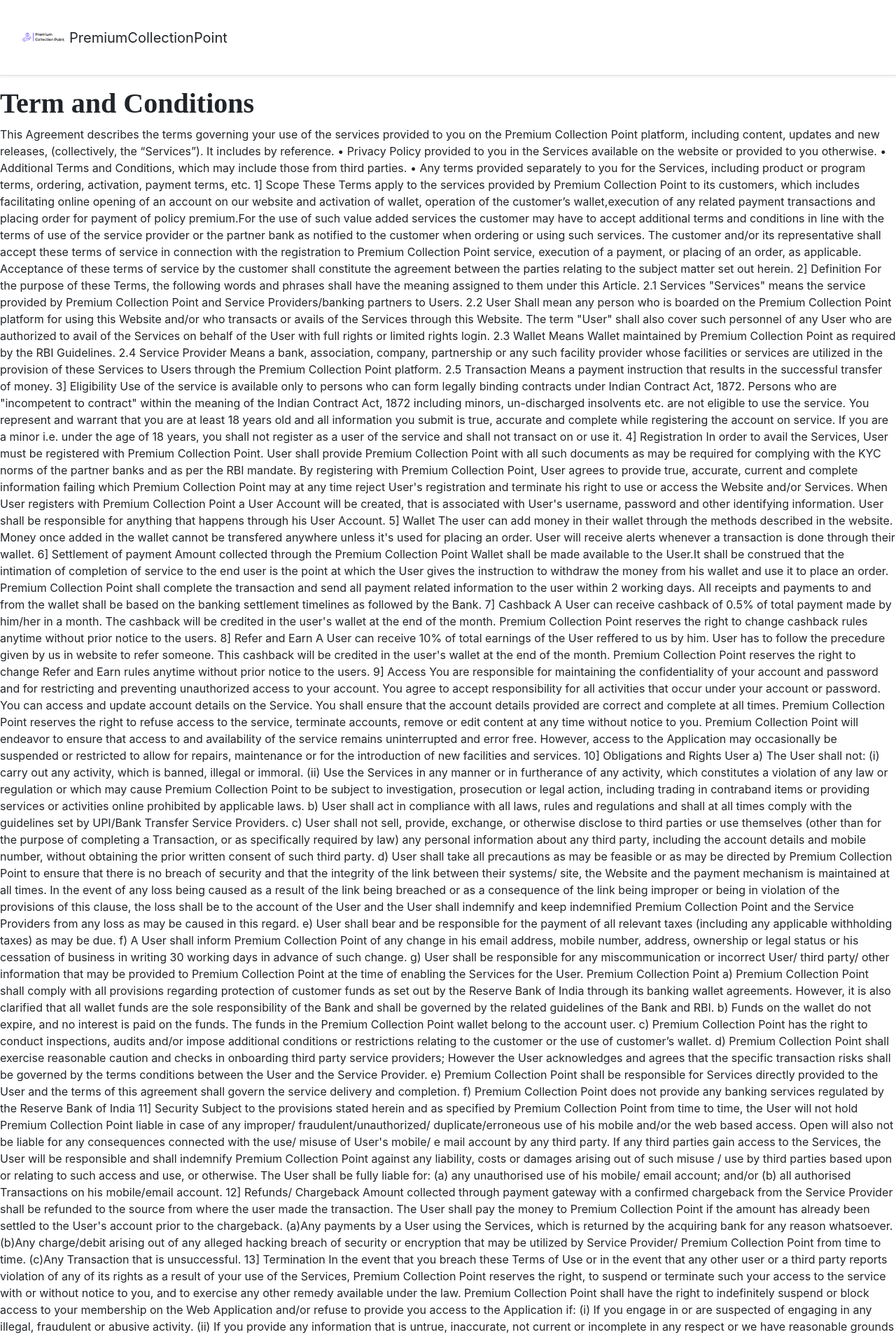
After one commit to arpansahu/premium-collection-point, a Django app: page /termandconditions in a window 1280 px wide. The commit adds this page. Shown: the top 1911 px of the page at 70% size. Run offline with Django 3.2, Linux system fonts and the light colour scheme; some libraries are stand-ins or nearby versions.

Commit message:
somenew  pages added
termsandcontitons
contactus
privacypolicy

```diff
--- a/SahuBeemaKendra10/urls.py
+++ b/SahuBeemaKendra10/urls.py
@@ -4,7 +4,10 @@
 
 # from .views import home_screen_views
 from SahuBeemaKendra10.views import (
-    home_view
+    home_view,
+    contactus,
+    termsandconditions,
+    privacypolicy,
 )
 from account.views import (
     registration_view,
@@ -73,6 +76,10 @@
     # Common Url's
     path('getkyc', getKycied, name='getkyc'),
     path('', home_view, name='home'),
+    path('contactus', contactus, name='contactus'),
+    path('termandconditions', termsandconditions, name='termandconditions'),
+    path('privacypolicy', privacypolicy, name='privacypolicy'),
+
 
     # Django Accounts Url's
     path('register/', registration_view, name='register'),
--- a/SahuBeemaKendra10/views.py
+++ b/SahuBeemaKendra10/views.py
@@ -17,6 +17,16 @@
 
 
 def home_view(request):
-    #if not request.is_secure():
+    # if not request.is_secure():
     #    return HttpResponseRedirect('https://www.premiumcollectionpoint.com')
     return render(request, 'Home.html')
+
+
+def contactus(request):
+    return render(request, 'contact.html')
+
+def termsandconditions(request):
+    return render(request, 'termsandcontitons.html')
+
+def privacypolicy(request):
+    return render(request, 'privacypolicy.html')
--- /dev/null
+++ b/templates/termsandcontitons.html
@@ -0,0 +1,308 @@
+{% extends 'base.html' %}
+{% load static %}
+
+{% block content %}
+<link rel="stylesheet" href="https://cdnjs.cloudflare.com/ajax/libs/font-awesome/4.7.0/css/font-awesome.min.css">
+<script src='https://kit.fontawesome.com/a076d05399.js'></script>
+
+<div>
+    <h1 style="font-weight: bolder; font-family: Montserrat-ExtraBold">Term and Conditions</h1>
+    <p>
+        This Agreement describes the terms governing your use of the services provided to you on the Premium Collection Point
+    platform, including content, updates and new releases, (collectively, the “Services”). It includes by reference.
+        • Privacy Policy provided to you in the Services available on the website or provided to you otherwise.
+        • Additional Terms and Conditions, which may include those from third parties.
+        • Any terms provided separately to you for the Services, including product or program terms, ordering, activation,
+          payment terms, etc.
+
+    1] Scope
+       These Terms apply to the services provided by Premium Collection Point to its customers, which includes
+       facilitating online opening of an account on our website and activation of wallet, operation of the customer’s
+       wallet,execution of any related payment transactions and placing order for payment of policy premium.For the
+       use of such value added services the customer may have to accept additional terms and conditions in line with
+       the terms of use of the service provider or the partner bank as notified to the customer when ordering or using
+       such services.
+
+       The customer and/or its representative shall accept these terms of service in connection with the registration to
+       Premium Collection Point service, execution of a payment, or placing of an order, as applicable.
+       Acceptance of these terms of service by the customer shall constitute the agreement between the parties relating
+       to the subject matter set out herein.
+
+
+    2] Definition
+       For the purpose of these Terms, the following words and phrases shall have the meaning assigned to them under this
+       Article.
+
+       2.1 Services
+       "Services" means the service provided by Premium Collection Point and Service Providers/banking partners to Users.
+
+       2.2 User
+       Shall mean any person who is boarded on the Premium Collection Point platform for using this Website and/or who
+       transacts or avails of the Services through this Website. The term "User" shall also cover such personnel of any
+       User who are authorized to avail of the Services on behalf of the User with full rights or limited rights login.
+
+       2.3 Wallet
+       Means Wallet maintained by Premium Collection Point as required by the RBI Guidelines.
+
+       2.4 Service Provider
+       Means a bank, association, company, partnership or any such facility provider whose facilities or services are
+       utilized in the provision of these Services to Users through the Premium Collection Point platform.
+
+       2.5 Transaction
+       Means a payment instruction that results in the successful transfer of money.
+
+
+    3] Eligibility
+       Use of the service is available only to persons who can form legally binding contracts under Indian Contract Act,
+       1872. Persons who are "incompetent to contract" within the meaning of the Indian Contract Act, 1872 including
+       minors, un-discharged insolvents etc. are not eligible to use the service. You represent and warrant that you are
+       at least 18 years old and all information you submit is true, accurate and complete while registering the account
+       on service. If you are a minor i.e. under the age of 18 years, you shall not register as a user of the service and
+       shall not transact on or use it.
+
+
+    4] Registration
+       In order to avail the Services, User must be registered with Premium Collection Point. User shall provide Premium
+       Collection Point with all such documents as may be required for complying with the KYC norms of the partner banks
+       and as per the RBI mandate. By registering with Premium Collection Point, User agrees to provide true, accurate,
+       current and complete information failing which Premium Collection Point may at any time reject User's registration
+       and terminate his right to use or access the Website and/or Services. When User registers with Premium Collection
+       Point a User Account will be created, that is associated with User's username, password and other identifying
+       information. User shall be responsible for anything that happens through his User Account.
+
+
+    5] Wallet
+       The user can add money in their wallet through the methods described in the website. Money once added in the
+       wallet cannot be transfered anywhere unless it's used for placing an order. User will receive alerts whenever
+       a transaction is done through their wallet.
+
+
+    6] Settlement of payment
+       Amount collected through the Premium Collection Point Wallet shall be made available to the User.It shall be
+       construed that the intimation of completion of service to the end user is the point at which the User gives the
+       instruction to withdraw the money from his wallet and use it to place an order. Premium Collection Point shall
+       complete the transaction and send all payment related information to the user within 2 working days.
+       All receipts and payments to and from the wallet shall be based on the banking settlement timelines as followed
+       by the Bank.
+
+
+    7] Cashback
+       A User can receive cashback of 0.5% of total payment made by him/her in a month. The cashback will be
+       credited in the user's wallet at the end of the month. Premium Collection Point reserves the right to change
+       cashback rules anytime without prior notice to the users.
+
+
+    8] Refer and Earn
+       A User can receive 10% of total earnings of the User reffered to us by him. User has to follow the precedure
+       given by us in website to refer someone. This cashback will be credited in the user's wallet at the end of the
+       month. Premium Collection Point reserves the right to change Refer and Earn rules anytime without prior notice
+       to the users.
+
+
+    9] Access
+       You are responsible for maintaining the confidentiality of your account and password and for restricting and
+       preventing unauthorized access to your account. You agree to accept responsibility for all activities that occur
+       under your account or password. You can access and update account details on the Service. You shall ensure that
+       the account details provided are correct and complete at all times. Premium Collection Point reserves the right
+       to refuse access to the service, terminate accounts, remove or edit content at any time without notice to you.
+       Premium Collection Point will endeavor to ensure that access to and availability of the service remains uninterrupted
+       and error free. However, access to the Application may occasionally be suspended or restricted to allow for
+       repairs, maintenance or for the introduction of new facilities and services.
+
+
+    10] Obligations and Rights
+       User
+       a) The User shall not:
+       (i) carry out any activity, which is banned, illegal or immoral.
+       (ii) Use the Services in any manner or in furtherance of any activity, which constitutes a violation of any law or
+            regulation or which may cause Premium Collection Point to be subject to investigation, prosecution or legal
+            action, including trading in contraband items or providing services or activities online prohibited by
+            applicable laws.
+
+       b) User shall act in compliance with all laws, rules and regulations and shall at all times comply with the
+          guidelines set by UPI/Bank Transfer Service Providers.
+
+       c) User shall not sell, provide, exchange, or otherwise disclose to third parties or use themselves (other than
+          for the purpose of completing a Transaction, or as specifically required by law) any personal information about
+          any third party, including the account details and mobile number, without obtaining the prior written consent
+          of such third party.
+
+       d) User shall take all precautions as may be feasible or as may be directed by Premium Collection Point to ensure
+          that there is no breach of security and that the integrity of the link between their systems/ site, the Website
+          and the payment mechanism is maintained at all times. In the event of any loss being caused as a result of the
+          link being breached or as a consequence of the link being improper or being in violation of the provisions of
+          this clause, the loss shall be to the account of the User and the User shall indemnify and keep indemnified
+          Premium Collection Point and the Service Providers from any loss as may be caused in this regard.
+
+       e) User shall bear and be responsible for the payment of all relevant taxes (including any applicable withholding
+          taxes) as may be due.
+
+       f) A User shall inform Premium Collection Point of any change in his email address, mobile number, address,
+          ownership or legal status or his cessation of business in writing 30 working days in advance of such change.
+
+       g) User shall be responsible for any miscommunication or incorrect User/ third party/ other information that may
+          be provided to Premium Collection Point at the time of enabling the Services for the User.
+
+       Premium Collection Point
+       a) Premium Collection Point shall comply with all provisions regarding protection of customer funds as set out by
+          the Reserve Bank of India through its banking wallet agreements. However, it is also clarified that all wallet
+          funds are the sole responsibility of the Bank and shall be governed by the related guidelines of the Bank and RBI.
+
+       b) Funds on the wallet do not expire, and no interest is paid on the funds. The funds in the Premium Collection Point
+          wallet belong to the account user.
+
+       c) Premium Collection Point has the right to conduct inspections, audits and/or impose additional conditions or
+          restrictions relating to the customer or the use of customer’s wallet.
+
+       d) Premium Collection Point shall exercise reasonable caution and checks in onboarding third party service providers;
+          However the User acknowledges and agrees that the specific transaction risks shall be governed by the terms
+          conditions between the User and the Service Provider.
+
+       e) Premium Collection Point shall be responsible for Services directly provided to the User and the terms of this
+          agreement shall govern the service delivery and completion.
+
+       f) Premium Collection Point does not provide any banking services regulated by the Reserve Bank of India
+
+
+    11] Security
+       Subject to the provisions stated herein and as specified by Premium Collection Point from time to time, the User
+       will not hold Premium Collection Point liable in case of any improper/ fraudulent/unauthorized/ duplicate/erroneous
+       use of his mobile and/or the web based access. Open will also not be liable for any consequences connected with the
+       use/ misuse of User's mobile/ e mail account by any third party. If any third parties gain access to the Services,
+       the User will be responsible and shall indemnify Premium Collection Point against any liability, costs or damages
+       arising out of such misuse / use by third parties based upon or relating to such access and use, or otherwise.
+       The User shall be fully liable for: (a) any unauthorised use of his mobile/ email account; and/or (b) all
+       authorised Transactions on his mobile/email account.
+
+
+    12] Refunds/ Chargeback
+       Amount collected through payment gateway with a confirmed chargeback from the Service Provider shall be refunded to
+       the source from where the user made the transaction. The User shall pay the money to Premium Collection Point if
+       the amount has already been settled to the User's account prior to the chargeback.
+
+       (a)Any payments by a User using the Services, which is returned by the acquiring bank for any reason whatsoever.
+
+       (b)Any charge/debit arising out of any alleged hacking breach of security or encryption that may be utilized by
+          Service Provider/ Premium Collection Point from time to time.
+
+       (c)Any Transaction that is unsuccessful.
+
+
+    13] Termination
+        In the event that you breach these Terms of Use or in the event that any other user or a third party reports
+        violation of any of its rights as a result of your use of the Services, Premium Collection Point reserves the
+        right, to suspend or terminate such your access to the service with or without notice to you, and to exercise any
+        other remedy available under the law.
+        Premium Collection Point shall have the right to indefinitely suspend or block access to your membership on the
+        Web Application and/or refuse to provide you access to the Application if:
+
+        (i) If you engage in or are suspected of engaging in any illegal, fraudulent or abusive activity.
+        (ii) If you provide any information that is untrue, inaccurate, not current or incomplete in any respect or we
+             have reasonable grounds to suspect that such information is untrue, inaccurate, not current or incomplete,
+             or not in accordance with the Terms of Use.
+
+
+    14] Indemnity
+        User shall keep Premium Collection Point indemnified from and against any and all liability (including but not
+        limited to liabilities, judgments, damages, losses, claims, costs and expenses,) or any other loss that may occur,
+        arising from or relating to any claim, suit or proceeding brought against Open by another User/ Service Provider/
+        third party for reasons including, but not limited (i) a breach, non-performance, non-compliance or inadequate
+        performance by the User of any of the terms, conditions, representations, obligations or warranties made by him;
+        (ii) any acts, errors, misrepresentations, willful misconduct or negligence of the User, or his employees,
+        subcontractors and agents in performance of their obligations under these Terms.
+
+        The User shall comply with all such terms and conditions as Premium Collection Point or any Service Provider may
+        prescribe from time to time with regard to the Services. All Transactions effected by or through this Website,
+        shall constitute legally binding and valid transactions when done in adherence to and in compliance with the
+        terms and conditions prescribed by Premium Collection Point Service Provider.
+
+
+    15] Confidentiality
+        User agrees not to disclose or attempt to use or personally benefit from any non-public information that he may
+        learn on the Website or through the Services. This obligation shall continue until such time as the non-public
+        information has become publicly known through no action of your own. If you are compelled by order of a court or
+        other governmental or legal body (or have notice that such an order is being sought) to divulge any such non-public
+        information, you agree to promptly and diligently notify Premium Collection Point and cooperate fully with Premium
+        Collection Point in protecting such information to the extent possible under applicable law.
+
+
+    16] Limitation of Liability
+        User acknowledges and agrees that, to the maximum extent permitted by law, the entire risk arising out of your
+        access to and use of the website and services, remains with you. Neither Premium Collection Point nor any other
+        party involved in providing or delivering the website or services will be liable for any incidental, special,
+        exemplary or consequential damages, including lost profits, loss of data or loss of goodwill, service interruption,
+        computer damage or system failure or the cost of substitute services, or in connection with these terms, as a
+        result of your use of the website or services, whether based on warranty, contract, tort (including negligence),
+        product liability or any other legal theory, and whether or not open has been informed of the possibility of such
+        damage, even if a limited remedy set forth herein is found to have failed of its essential purpose.
+
+
+    17] General Terms
+        a) Premium Collection Point may, if required, can change cashback rules anytime without prior notice to the
+           user.
+
+        b) Premium Collection Point shall not make any refunds of any amounts other than as agreed by these Terms.
+
+        c) Premium Collection Point reserves the right to vary any of the Terms contained herein by posting the revised
+           terms on Premium Collection Point Website without notice to the User.
+
+        d) The User hereby accepts that he may, from time to time, receive from Premium Collection Point or its associates,
+           communications such as service announcements, advertisements or administrative communications.
+
+        e) All information provided by the User to Premium Collection Point shall be accurate, current and complete.
+           User shall be solely responsible for the accuracy and correctness of all information provided by him.
+
+        f) Premium Collection Point shall not be liable for any loss or costs incurred by any party due to any incorrect
+           or mistaken information provided by User.
+
+        g) Premium Collection Point shall not be liable for any direct, indirect, punitive, incidental, exemplary, special
+           or consequential damages or any loss of profit, business, revenue, goodwill or anticipated savings or any
+           damages whatsoever arising out of or in any way connected with the use of the Website by User or otherwise.
+
+        h) Premium Collection Point or Service Provider shall in no event be liable to a User or any third party for any
+           loss or damage whatsoever or howsoever caused arising directly or indirectly in connection with the Website
+           and Services.
+
+        i) In no event shall Premium Collection Point or a Service Provider be liable to a User or any other third party
+           for any applicable taxes and government levies.
+
+        j) Any link on the Premium Collection Point Website to a third party site is not an endorsement of that Website.
+           The use or browsing by a User of any other Website shall be subject to the terms and conditions in each such
+           Website.
+
+        k) Premium Collection Point does not endorse any advertiser or merchant linked to its Website. The User must
+           verify all information provided by the merchants/ advertisers before arriving at his decision to purchase any
+           Product.
+
+        l) Premium Collection Point shall not be liable for any unauthorised access to the User's data or any unauthorized
+           transmissions sent through the Premium Collection Point Services.
+
+        m) The User shall not (whether on-line or otherwise):describe itself as agent or representative of Premium
+           Collection Point or make any representations to any customer or any third party or give any warranties which
+           may require Premium Collection Point or Service Provider to undertake to or be liable for, whether directly or
+           indirectly, any obligation and/or responsibility to customer or any third party.
+
+        n) Premium Collection Point shall not be liable for any breach of these Terms due to any force-majeure event such
+           as act of god, fire, lightning, explosion, flood, inclement weather conditions, power failures, failure in any
+           communication systems, equipment breakdown, strikes, lock-out or any other cause beyond the control of Premium
+           Collection Point.
+
+        o) If any part of these Terms is determined to be invalid or unenforceable pursuant to applicable law including,
+           but not limited to, the warranty disclaimers and liability limitations set forth herein, then the invalid or
+           unenforceable provision will be deemed superseded by a valid, enforceable provision that most closely matches
+           the intent of the original provision and the remainder of the Terms shall continue in effect.
+
+        p) Premium Collection Point may access, preserve and disclose any of your information if required to do so by law,
+           or if we believe in good faith that it is reasonably necessary to (i) respond to claims asserted against Premium
+           Collection Point or to comply with legal process, (ii) for fraud prevention, risk assessment, investigation,
+           customer support, product development and de-bugging purposes, or (iii) protect the rights, property or safety
+           of Premium Collection Point, its Users or members of the public.
+    </p>
+
+
+
+</div>
+
+
+
+{% endblock content %}
```
Also changed, not shown: templates/Home.html (+7 -7 lines), templates/contact.html (added, +95 -0 lines), templates/privacypolicy.html (added, +136 -0 lines).
